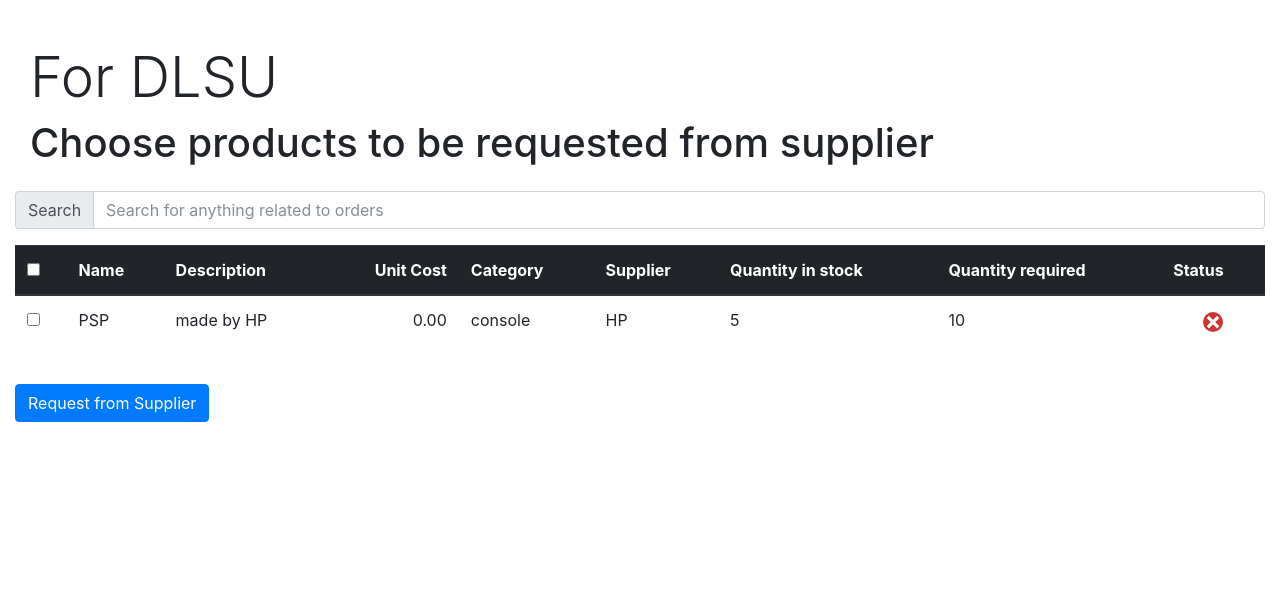
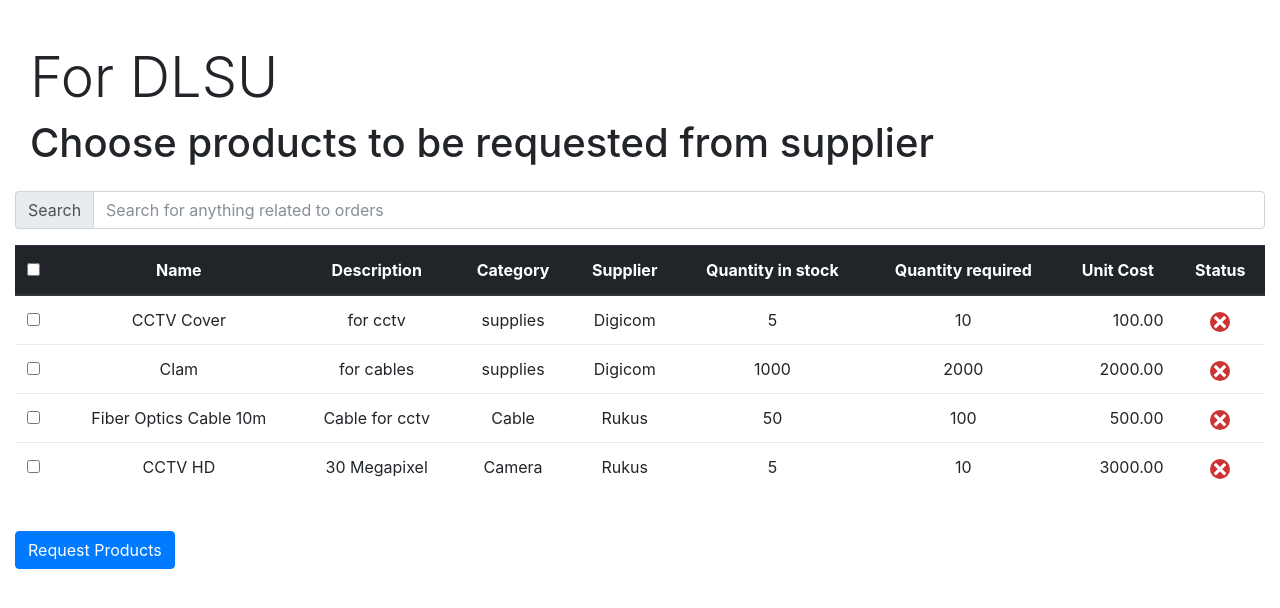
Before and after one commit to NeilTyson/Ubermensch, a Django app: page /inventory//inventory-order/1 in a window 1280 px wide. Shown: the part 56-664 px from the top of the page. Run offline with Django 3.2, Linux system fonts and the light colour scheme; data comes from the database, SQL or seed files in the repository; data that the repository does not hold is empty; parts of the project's set-up code (start-up, migrations or seed data) failed here and were passed over; some libraries are stand-ins or nearby versions.

Commit message:
added inventory

```diff
--- a/Ubermensch/settings.py
+++ b/Ubermensch/settings.py
@@ -42,6 +42,7 @@ INSTALLED_APPS = [
     'products',
     'orders',
     'inventory',
+    'documents',
 ]
 
 MIDDLEWARE = [
--- a/Ubermensch/urls.py
+++ b/Ubermensch/urls.py
@@ -23,4 +23,5 @@ urlpatterns = [
     url(r'^products/', include('products.urls')),
     url(r'^orders/', include('orders.urls')),
     url(r'^inventory/', include('inventory.urls')),
+    url(r'^documents/', include('documents.urls')),
 ]
--- /dev/null
+++ b/documents/urls.py
@@ -0,0 +1,10 @@
+from django.conf.urls import url
+
+from . import views
+
+app_name = 'documents'
+urlpatterns = [
+    url(r'^$', views.index, name='index'),
+]
+
+# TODO urls for documents
--- a/templates/core/home.html
+++ b/templates/core/home.html
@@ -61,7 +61,7 @@
             </div>
 
             <div class="lower">
-                <p>Documents</p>
+                <p><a href="{% url 'documents:index' %}">Documents</a>s</p>
             </div>
         </div>
 
--- a/templates/core/navbar.html
+++ b/templates/core/navbar.html
@@ -23,7 +23,7 @@
                 <a class="nav-link" href="{% url 'orders:index' %}">Orders</a>
               </li>
               <li class="nav-item documents">
-                <a class="nav-link" href="#">Documents</a>
+                <a class="nav-link" href="{% url 'documents:index' %}">Documents</a>
               </li>
               <li class="nav-item projects">
                 <a class="nav-link" href="#">Projects</a>
--- a/templates/inventory/inventory_order.html
+++ b/templates/inventory/inventory_order.html
@@ -16,7 +16,7 @@
 
         <div class="row">
             <div class="col-sm-8">
-                <h1 class="mt3">Request Inventory Using Orders</h1>
+                <h1 class="mt3">Choose an order:</h1>
             </div>
             <div class="col-sm-12">
                 <div class="input-group mt-3 mb-3">
--- a/templates/inventory/order_detail_inventory.html
+++ b/templates/inventory/order_detail_inventory.html
@@ -36,37 +36,118 @@
                 <thead class="thead-dark">
                 <tr>
                     <th><div class="checkbox"><input type="checkbox" value="" name="checkall"></div></th>
-                    <th>Name</th>
-                    <th>Description</th>
-                    <th class="text-right">Unit Cost</th>
-                    <th>Category</th>
-                    <th>Supplier</th>
-                    <th>Quantity in stock</th>
-                    <th>Quantity required</th>
-                    <th>Status</th>
+                    <th class="text-center">Name</th>
+                    <th class="text-center">Description</th>
+                    <th class="text-center">Category</th>
+                    <th class="text-center">Supplier</th>
+                    <th class="text-center">Quantity in stock</th>
+                    <th class="text-center">Quantity required</th>
+                    <th class="text-center">Unit Cost</th>
+                    <th class="text-center">Status</th>
 
                 </tr>
                 </thead>
+                <!-- TODO GENERATE LIST OF PRODUCTS OF AN ORDER -->
                 <tbody>
                     <tr>
                         <th><div class="checkbox"><input type="checkbox" value="" name="check"></div></th>
-                        <td>PSP</td>
-                        <td>made by HP</td>
-                        <td class="text-right">0.00</td>
-                        <td>console</td>
-                        <td>HP</td>
-                        <td>5</td>
-                        <td>10</td>
+                        <td class="text-center">CCTV Cover</td>
+                        <td class="text-center">for cctv</td>
+                        <td class="text-center">supplies</td>
+                        <td class="text-center">Digicom</td>
+                        <td class="text-center">5</td>
+                        <td class="text-center">10</td>
+                        <td class="text-right">100.00</td>
+                        <td class="text-center"><img src="{% static 'images/red-cross.svg' %}" height="20px"></td>
+                    </tr>
+                    <tr>
+                        <th><div class="checkbox"><input type="checkbox" value="" name="check"></div></th>
+                        <td class="text-center">Clam</td>
+                        <td class="text-center">for cables</td>
+                        <td class="text-center">supplies</td>
+                        <td class="text-center">Digicom</td>
+                        <td class="text-center">1000</td>
+                        <td class="text-center">2000</td>
+                        <td class="text-right">2000.00</td>
+                        <td class="text-center"><img src="{% static 'images/red-cross.svg' %}" height="20px"></td>
+                    </tr>
+                    <tr>
+                        <th><div class="checkbox"><input type="checkbox" value="" name="check"></div></th>
+                        <td class="text-center">Fiber Optics Cable 10m</td>
+                        <td class="text-center">Cable for cctv</td>
+                        <td class="text-center">Cable</td>
+                        <td class="text-center">Rukus</td>
+                        <td class="text-center">50</td>
+                        <td class="text-center">100</td>
+                        <td class="text-right">500.00</td>
+                        <td class="text-center"><img src="{% static 'images/red-cross.svg' %}" height="20px"></td>
+                    </tr>
+                    <tr>
+                        <th><div class="checkbox"><input type="checkbox" value="" name="check"></div></th>
+                        <td class="text-center">CCTV HD</td>
+                        <td class="text-center">30 Megapixel</td>
+                        <td class="text-center">Camera</td>
+                        <td class="text-center">Rukus</td>
+                        <td class="text-center">5</td>
+                        <td class="text-center">10</td>
+                        <td class="text-right">3000.00</td>
                         <td class="text-center"><img src="{% static 'images/red-cross.svg' %}" height="20px"></td>
                     </tr>
                 </tbody>
                 </table>
         <div class="row">
             <div class="col-sm-4 mt-4">
-                <button class="btn btn-primary"><a href="#">Request from Supplier</a></button>
+                <button type="button" class="btn btn-primary" data-toggle="modal" data-target="#Modal">
+                    Request Products
+                </button>
             </div>
         </div>
     </div>
+    <div class="modal fade" id="Modal" tabindex="-1" role="dialog" aria-labelledby="exampleModalLabel" aria-hidden="true">
+  <div class="modal-dialog" role="document">
+    <div class="modal-content">
+      <div class="modal-header">
+        <h5 class="modal-title" id="exampleModalLabel">Purchase Orders</h5>
+        <button type="button" class="close" data-dismiss="modal" aria-label="Close">
+          <span aria-hidden="true">&times;</span>
+        </button>
+      </div>
+      <div class="modal-body">
+          <!-- TODO IMPLEMENT AJAX HERE FOR REPORT GENERATION -->
+          <table class="table table-inverse">
+                <thead class="thead-dark">
+                <tr>
+                    <th class="text-center">P.O. Number</th>
+                    <th class="text-center">Supplier</th>
+                    <th class="text-center">View</th>
+                    <th class="text-center">Print</th>
+                </tr>
+                </thead>
+                <tbody>
+                    <tr>
+                        <th class="text-center">PO-00001</th>
+                        <td class="text-center">Rukus</td>
+                        <!-- TODO VIEW OF P.O. -->
+                        <td class="text-center"><button type="button" class="btn btn-primary">View</button></td>
+                        <!-- TODO PRINT OF P.O. -->
+                        <td class="text-center"><button type="button" class="btn btn-secondary">Print</button></td>
+                    </tr>
+                    <tr>
+                        <th class="text-center">PO-00002</th>
+                        <td class="text-center">HP</td>
+                        <td class="text-center"><button type="button" class="btn btn-primary">View</button></td>
+                        <td class="text-center"><button type="button" class="btn btn-secondary">Print</button></td>
+                    </tr>
+                </tbody>
+          </table>
+      </div>
+      <div class="modal-footer">
+        <button type="button" class="btn btn-primary" data-dismiss="modal">Close</button>
+      </div>
+    </div>
+  </div>
+</div>
+
     <script>
         $(document).ready(function() {
             $(".navbar-mine").children("li").each(function() {
```
Also changed, not shown: templates/documents/index.html (added, +103 -0 lines), templates/inventory/index.html (+9 -10 lines).
